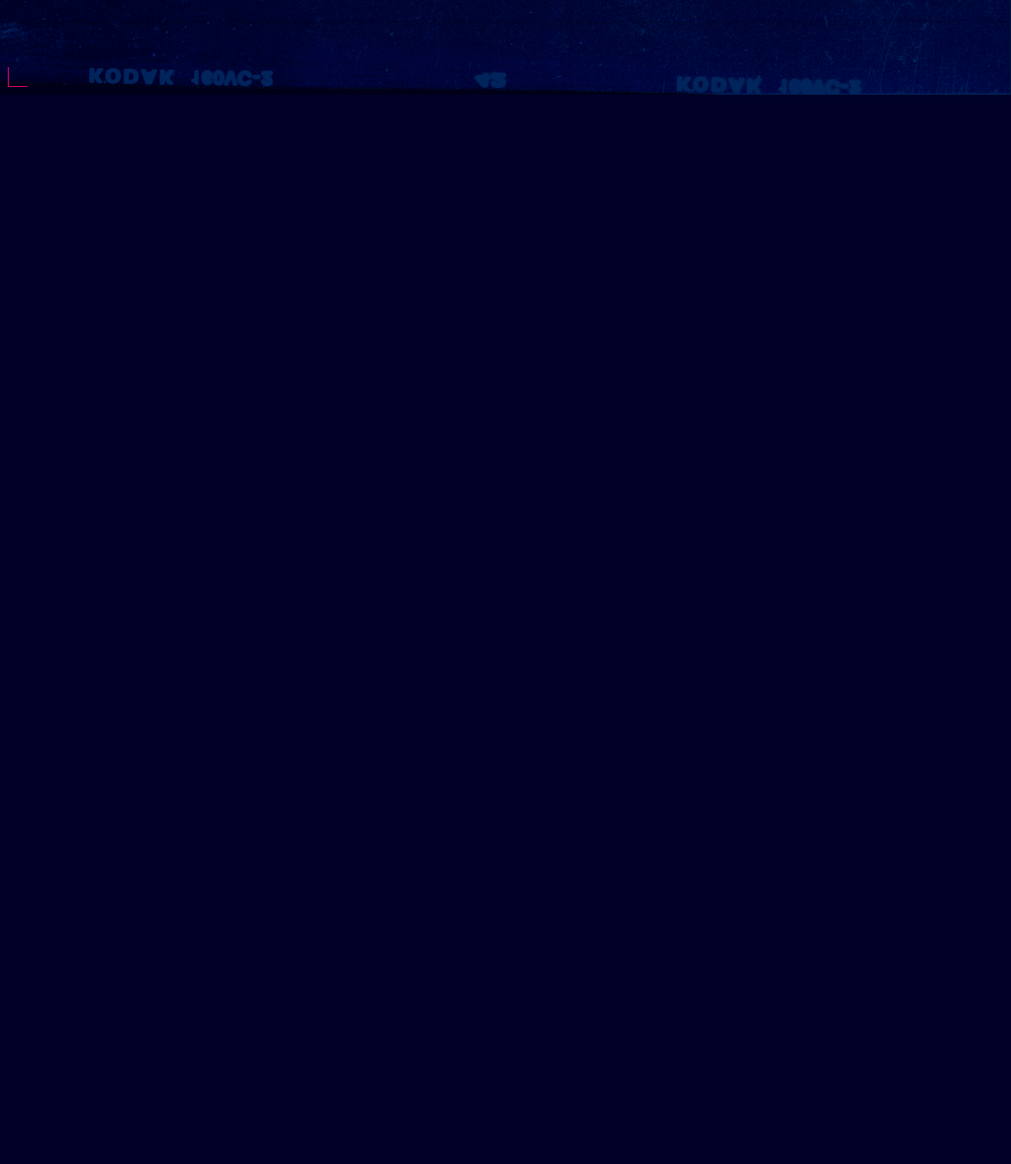
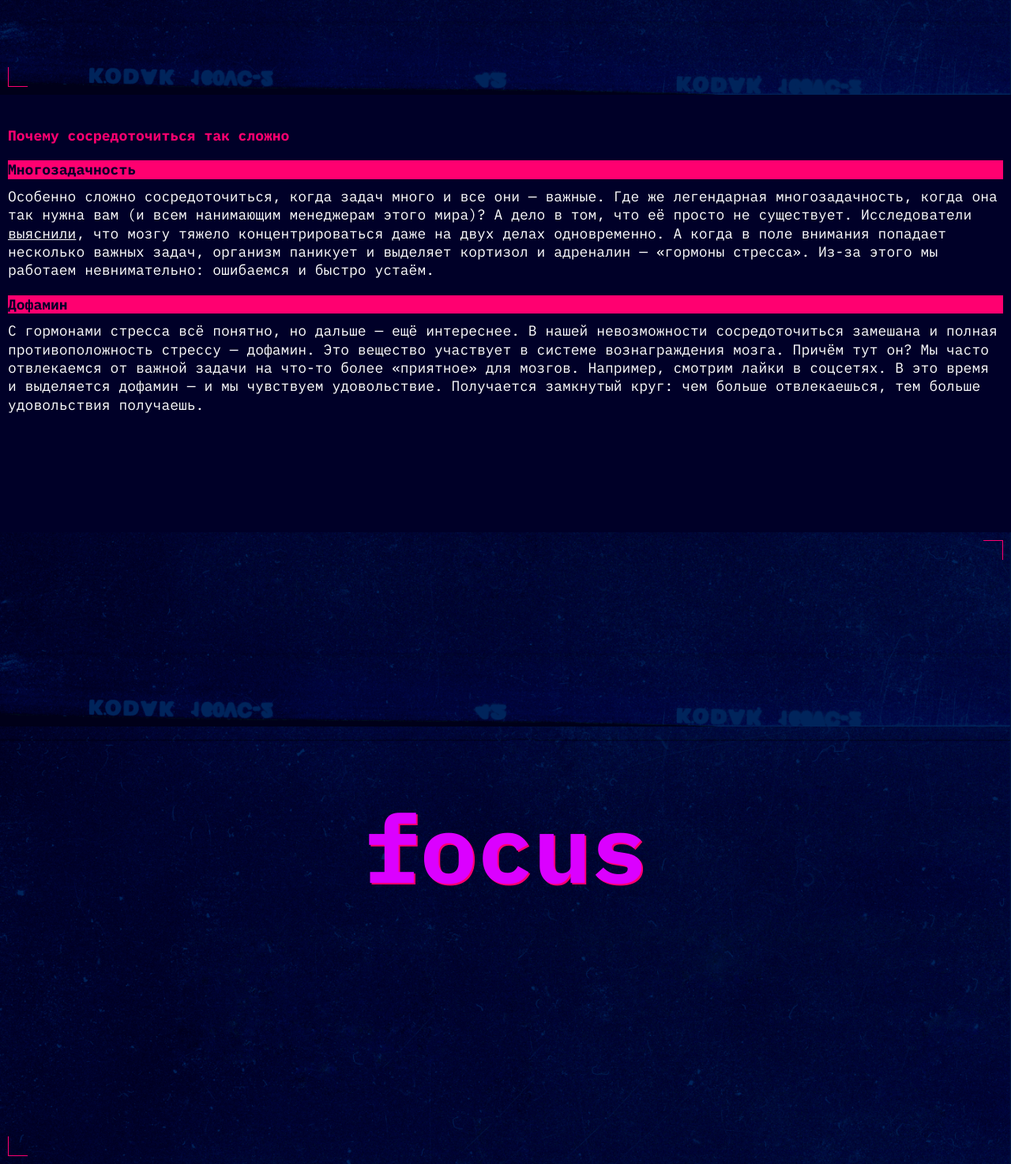
Before and after one commit to aa08d/slozhno-sosredotochitsya-fd, a plain HTML site: page index.html in a window 1280 px wide. Shown: the part 680-2154 px from the top of the page at 79% size. Before the commit the page ends 800 px from the top, so only its background shows below. Drawn offline with Linux system fonts and the light colour scheme.

Commit message:
feat: First section and footer

```diff
--- a/index.html
+++ b/index.html
@@ -56,5 +56,42 @@
         </p>
       </h2>
     </header>
+    <main class="main">
+      <section class="section">
+        <h3 class="section__titile">
+          Почему сосредоточиться так сложно
+        </h3>
+        <div class="section__content">
+          <article class="section__content-card">
+            <h4 class="section__content-card-title">
+              Многозадачность
+            </h4>
+            <p class="section__content-card-text">
+              Особенно сложно сосредоточиться, когда задач много и все они — важные. Где же легендарная многозадачность, когда она так нужна вам (и всем нанимающим менеджерам этого мира)? А дело в том, что её просто не существует. Исследователи <a href="https://dana.org/news-and-insights/">выяснили</a>, что мозгу тяжело концентрироваться даже на двух делах одновременно. А когда в поле внимания попадает несколько важных задач, организм паникует и выделяет кортизол и адреналин — «гормоны стресса». Из-за этого мы работаем невнимательно: ошибаемся и быстро устаём.
+            </p>
+          </article>
+          <article class="section__content-card">
+            <h4 class="section__content-card-title">
+              Дофамин
+            </h4>
+            <p class="section__content-card-text">
+              С гормонами стресса всё понятно, но дальше — ещё интереснее. В нашей невозможности сосредоточиться замешана и полная противоположность стрессу — дофамин. Это вещество участвует в системе вознаграждения мозга. Причём тут он? Мы часто отвлекаемся от важной задачи на что-то более «приятное» для мозгов. Например, смотрим лайки в соцсетях. В это время и выделяется дофамин — и мы чувствуем удовольствие. Получается замкнутый круг: чем больше отвлекаешься, тем больше удовольствия получаешь.
+            </p>
+          </article>
+        </div>
+      </section>
+      <section class="section">
+
+      </section>
+      <section class="section"></section>
+      <section class="section gallery">
+        <h3 class="gallery_title"></h3>
+      </section>
+    </main>
+    <footer class="footer decorated-zone">
+      <h2 class="footer__title">
+        Focus
+      </h2>
+    </footer>
   </body>
 </html>
--- a/styles/style.css
+++ b/styles/style.css
@@ -124,3 +124,70 @@
   font-weight: 700;
   line-height: 23.4px;
 }
+
+.main {
+  display: grid;
+  grid-template-columns: 1fr;
+  gap: 50px;
+  padding-block-start: 40px;
+  padding-inline-start: 10px;
+  padding-inline-end: 10px;
+  background-color: #000028;
+}
+
+.section {
+  display: grid;
+  grid-template-columns: 1fr;
+  gap: 20px;
+}
+
+.section__titile {
+  font-size: 18px;
+  font-weight: 700;
+  line-height: 23.4px;
+  color: var(--accent-color);
+}
+
+.section__content {
+  display: grid;
+  grid-template-columns: 1fr;
+  gap: 20px;
+}
+
+.section__content-card {
+  display: grid;
+  gap: 10px;
+}
+
+.section__content-card-title {
+  font-size: 18px;
+  font-weight: 700;
+  line-height: 23.4px;
+  color: #000028;
+  background-color: var(--accent-color);
+}
+
+.section__content-card-text {
+  font-size: 18px;
+  line-height: 23.4px;
+  color: #fff;
+}
+
+.footer {
+  position: relative;
+  display: grid;
+  grid-template-rows: 1fr;
+  align-items: center;
+  justify-items: center;
+  height: 100vh;
+  width: 100%;
+}
+
+.footer__title {
+  font-size: clamp(7.25rem, 7.0115rem + 1.0178vw, 7.5rem);
+  font-weight: 700;
+  line-height: 83%;
+  color: #DB00FF;
+  text-shadow: 2px 2px 0 var(--accent-color);
+  text-transform: lowercase;
+}
```
